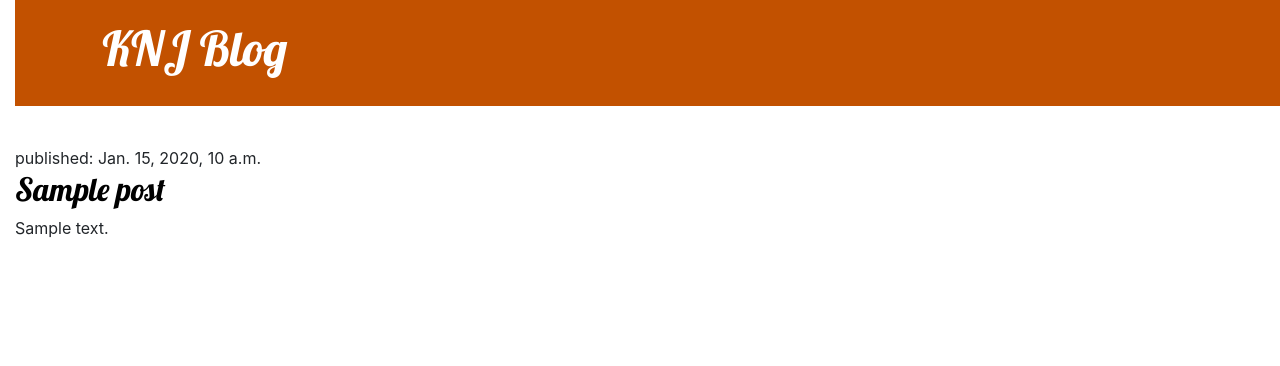
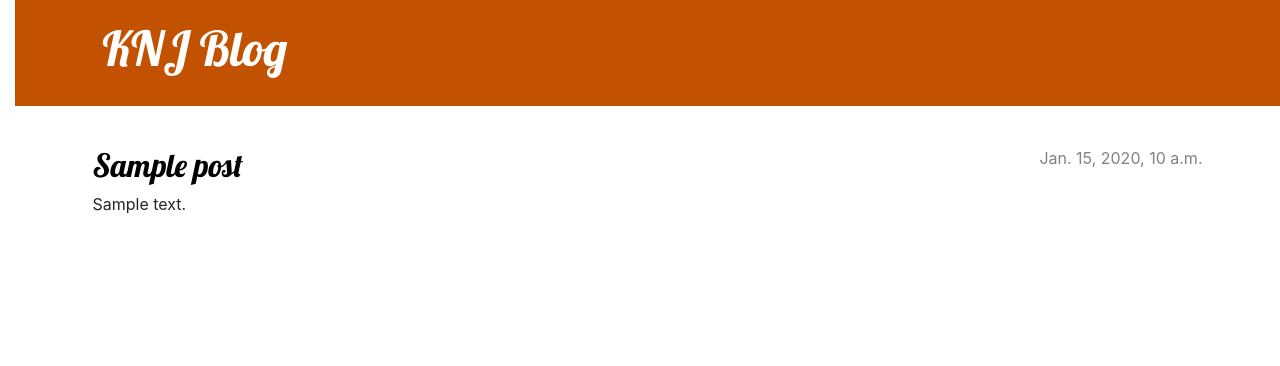
Before and after one commit to joel5065/my-first-blog, a Django app: page / in a window 1280 px wide. Shown: the top 366 px of the page. Run offline with Django 4.2, Linux system fonts and the light colour scheme; tables that the repository leaves empty hold one stand-in row (values such as "Sample post").

Commit message:
html change

```diff
--- a/blog/templates/blog/post_list.html
+++ b/blog/templates/blog/post_list.html
@@ -14,15 +14,20 @@
 
             </div>
         </header>
-        {%for post in posts%}
-
-         <article class="post">
-            <time>published: {{ post.created_date }}</time>
-            <h2><a href="">{{ post.title }}</a></h2>
-            <p>{{ post.text|linebreaksbr }}</p>
-         </article>
-
-        {%endfor%}
-
+        <main class="container">
+            <div class="row">
+                <div class="col">
+                    {% for post in posts %}
+                        <article class="post">
+                            <time class="date">
+                                {{ post.created_date }}
+                            </time>
+                            <h2><a href="">{{ post.title }}</a></h2>
+                            <p>{{ post.text|linebreaksbr }}</p>
+                        </article>
+                    {% endfor %}
+                </div>
+            </div>
+        </main>
     </body>
 </html>
```
